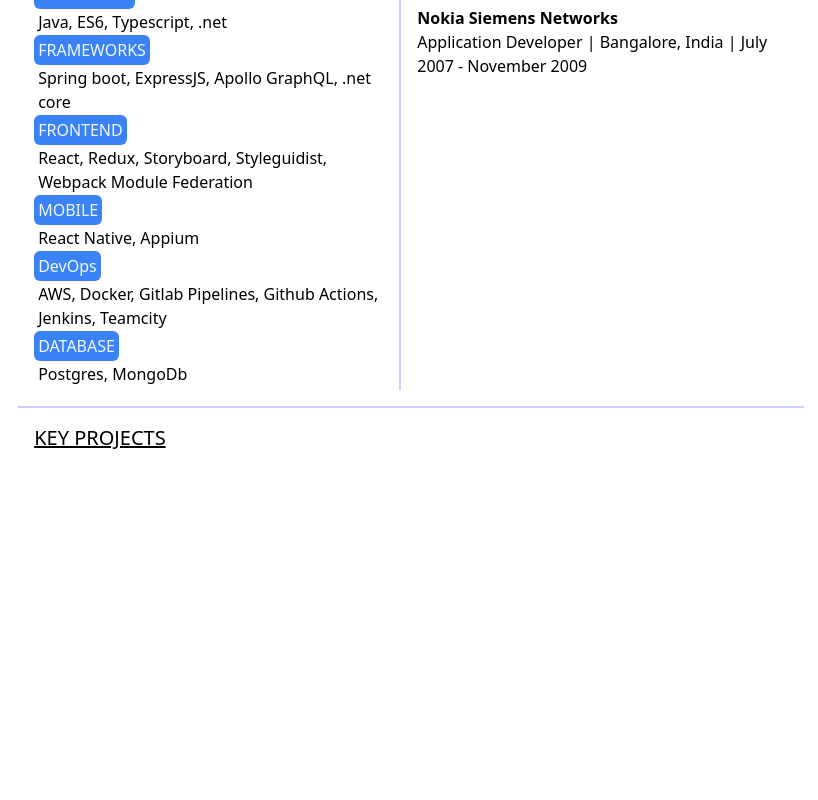
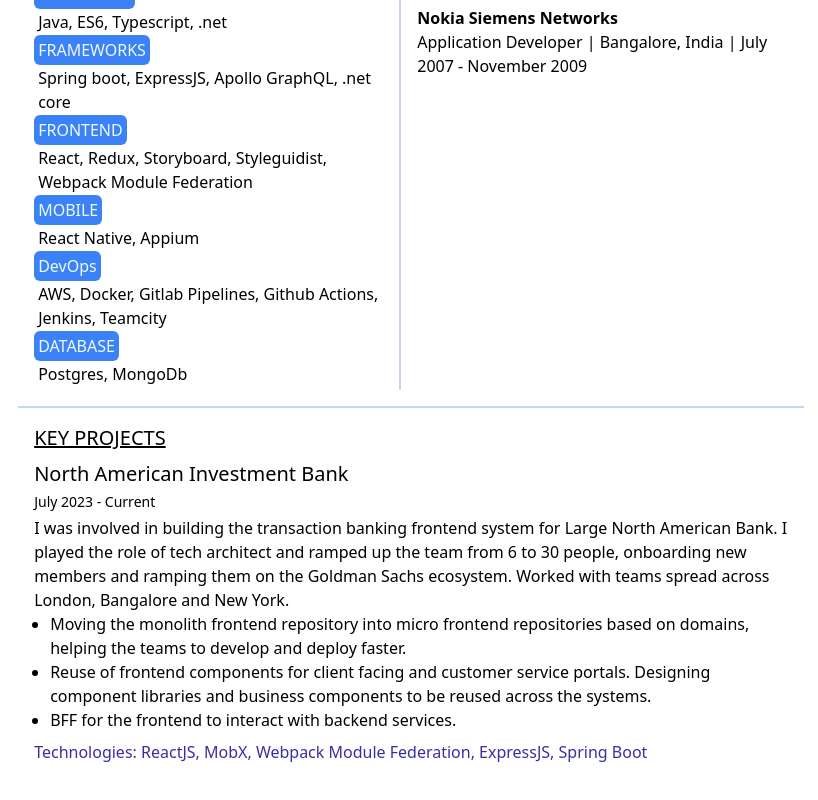
Before and after one commit to hariharanweb/hariharanweb-profile, a React (Create React App) app: page / in a window 1280 px wide. Shown: the part 524-1324 px from the top of the page, without its empty margins (229-1047 px from the left). Before the commit the page ends 1198 px from the top, so only its background shows below. Built offline with nearby package versions, Linux system fonts and the light colour scheme.

Commit message:
Added first experience

```diff
--- a/src/App.tsx
+++ b/src/App.tsx
@@ -15,6 +15,35 @@
     { label: 'DevOps', items: 'AWS, Docker, Gitlab Pipelines, Github Actions, Jenkins, Teamcity' },
     { label: 'DATABASE', items: 'Postgres, MongoDb' },
   ];
+
+  const projects = [
+    {
+      client: 'North American Investment Bank',
+      duration: 'July 2023 - Current',
+      technologies: 'ReactJS, MobX, Webpack Module Federation, ExpressJS, Spring Boot',
+      description: 'I was involved in building the transaction banking frontend system for Large North American Bank. I played the role of tech architect and ramped up the team from 6 to 30 people, onboarding new members and ramping them on the Goldman Sachs ecosystem. Worked with teams spread across London, Bangalore and New York.',
+      responsibilities: [
+        'Moving the monolith frontend repository into micro frontend repositories based on domains, helping the teams to develop and deploy faster.',
+        'Reuse of frontend components for client facing and customer service portals. Designing component libraries and business components to be reused across the systems.',
+        'BFF for the frontend to interact with backend services.'
+      ]
+    }
+  ]
+
+  const renderProject = (project:any) => {
+    return (
+      <div key={project.client}>
+       <h3 className="text-xl pb-1">{project.client}</h3>
+       <div className="text-sm pb-1 ">{project.duration}</div>
+
+       <div>{project.description}</div>
+       <ul className="list-disc pl-4">
+        {project.responsibilities.map((responsibility:any) => <li key={responsibility}>{responsibility}</li>)}
+       </ul>
+       <div className="text-md pb-1 text-indigo-800 py-2">Technologies: {project.technologies}</div>
+      </div>
+    )
+  }
 
   return (
     <div className='p-8 page'>
@@ -94,6 +123,13 @@
         <h2 className="text-xl pb-2 underline">
           KEY PROJECTS
         </h2>
+        <div>
+          {
+            projects.map((project) => {
+              return renderProject(project);
+            })
+          }
+        </div>
       </div>
     </div >
   );
```
